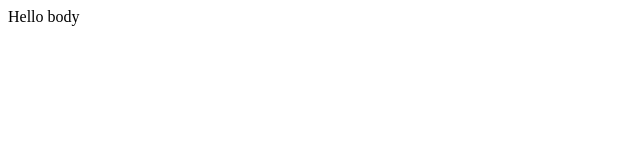
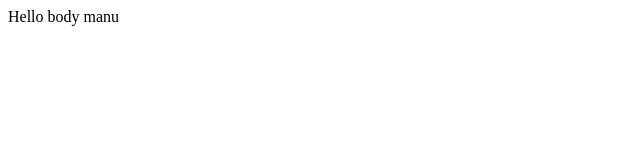
Before and after one commit to ManuellaCode/sji_ing3isi_-Group-1-ISJ-Quizz-_web_en-, a plain HTML site: page index.html in a window 1280 px wide. Shown: the full height of the page, 0-640 px from the left. Drawn offline with Linux system fonts and the light colour scheme.

Commit message:
Update index.html

```diff
--- a/index.html
+++ b/index.html
@@ -6,6 +6,6 @@
     <title>Document</title>
 </head>
 <body>
-   Hello body
+   Hello body manu
 </body>
 </html>
```
